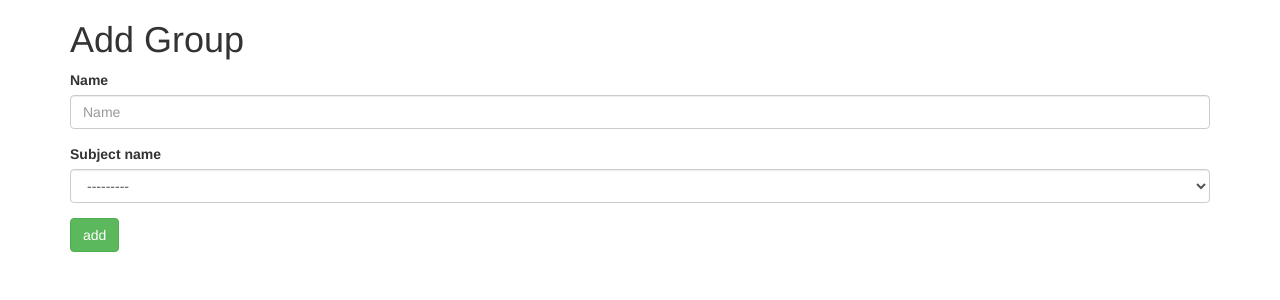
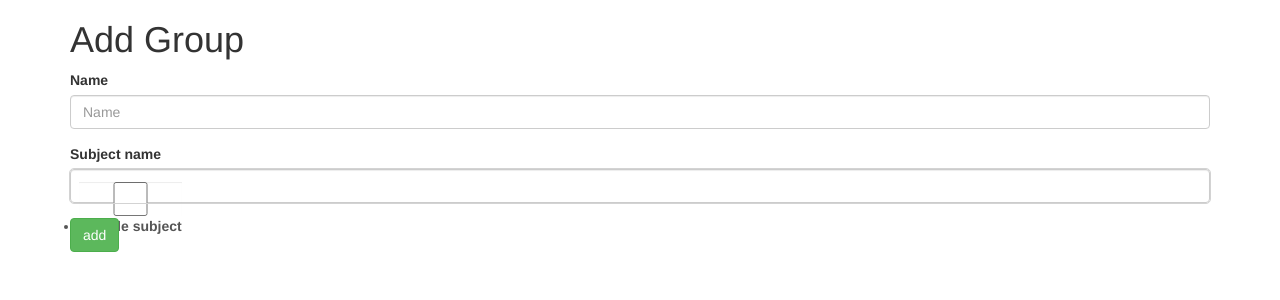
Before and after one commit to Eshala/strack, a Django app: page /create/group/ in a window 1280 px wide. Shown: the top 300 px of the page. Run offline with Django 3.2, Linux system fonts and the light colour scheme; tables that the repository leaves empty hold one stand-in row (values such as "Sample post"); some libraries are stand-ins or nearby versions.

Commit message:
multiple subject made add to group

```diff
--- a/group/form.py
+++ b/group/form.py
@@ -4,6 +4,9 @@ from .models import Group, Shift, Subject
 
 
 class GroupForm(forms.ModelForm):
+    subject_name = forms.ModelMultipleChoiceField(
+        queryset= Subject.objects.all(),
+        widget=forms.CheckboxSelectMultiple)
     class Meta:
         model = Group
         fields = [
--- a/group/models.py
+++ b/group/models.py
@@ -13,7 +13,7 @@ class Subject(models.Model):
 
 class Group(models.Model):
     name = models.CharField(max_length=120)
-    subject_name = models.ForeignKey(Subject, blank=True, null=True, on_delete = models.CASCADE)
+    subject_name = models.ManyToManyField(Subject, blank=True, null=True)
 
     def __str__(self):
         return self.name
--- a/group/templates/groups/create_group.html
+++ b/group/templates/groups/create_group.html
@@ -1,5 +1,13 @@
 {% extends 'base.html' %}
 {% load bootstrap3 %}
+{% block css %}
+    <style>
+      #id_subject_name {
+          outline: 1px solid lightgrey;
+          padding: 8px;
+      }
+    </style>
+{% endblock %}
 
 {% block content %}
 <div class="container">
```
Also changed, not shown: group/migrations/0008_auto_20181130_0219.py (added), student/migrations/0019_auto_20181130_0219.py (added).
